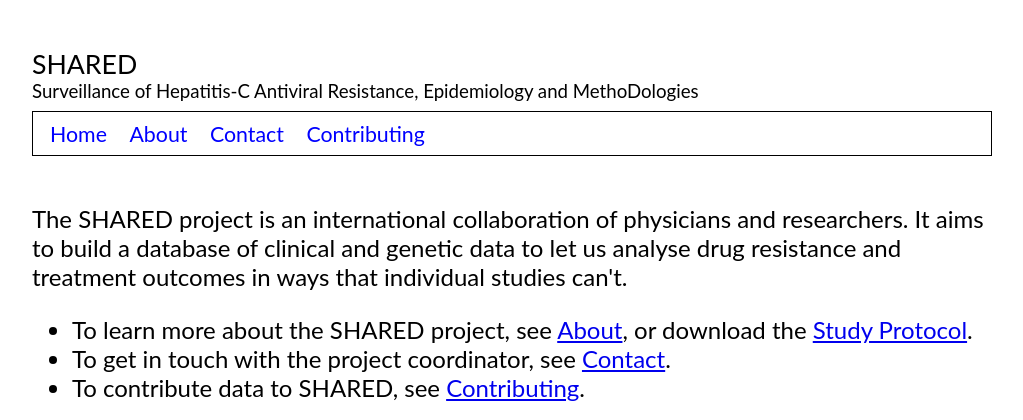
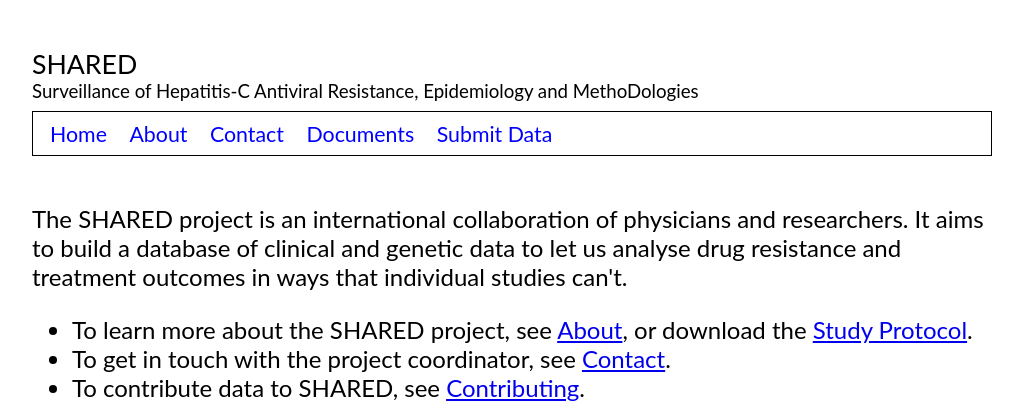
Before and after one commit to cfe-lab/shared-server, a Django app: page / in a window 1280 px wide. Shown: the top 420 px of the page, without its empty margins (128-1151 px from the left). Run offline with Django 3.2, Linux system fonts and the light colour scheme.

Commit message:
Add 'Documents' page to URLs and to nav bar

```diff
--- a/shared_server/urls.py
+++ b/shared_server/urls.py
@@ -35,6 +35,7 @@ urlpatterns = [
     static_page('about'),
     static_page('contact'),
     static_page('contributing'),
+    static_page('documents'),
     url(
         r'^data_submission/',
         TemplateView.as_view(template_name='data_submission.html'),
--- a/templates/base.html
+++ b/templates/base.html
@@ -20,7 +20,8 @@
           <li><a href="/">Home</a></li>
           <li><a href="/about">About</a></li>
           <li><a href="/contact">Contact</a></li>
-          <li><a href="/contributing">Contributing</a></li>
+          <li><a href="/documents">Documents</a></li>
+          <li><a href="/contributing">Submit Data</a></li>
         </ul>
       </nav>
     </header>
```
